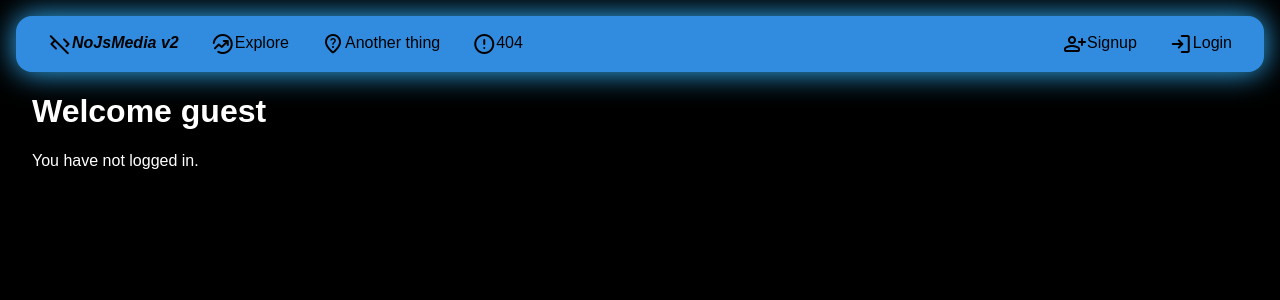
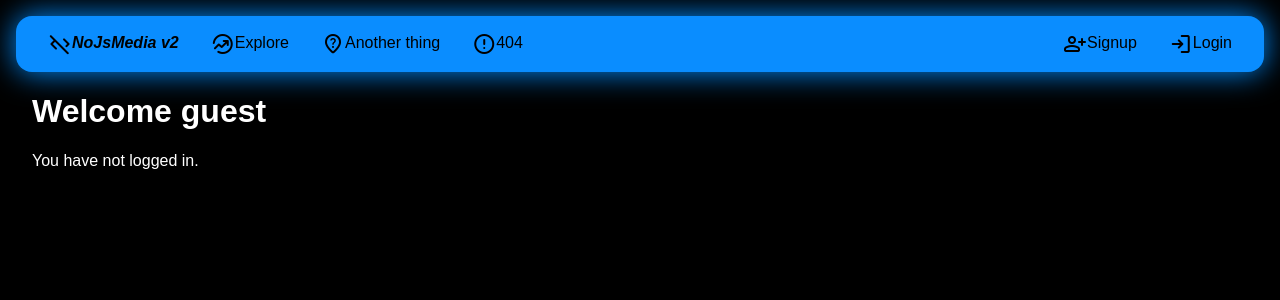
Before and after one commit to Quantum-Codes/NoJsMedia-V2, a Flask app: page / in a window 1280 px wide. Shown: the top 300 px of the page. Run offline with Flask 3, Linux system fonts and the light colour scheme.

Commit message:
make nav less pale

```diff
--- a/static/base.css
+++ b/static/base.css
@@ -1,3 +1,7 @@
+:root {
+  --glowcolor: #008cff; /* before: 33b4ff */
+}
+
 body {
   margin: 0px;
   background: black; /* later use media selector for theme */
@@ -12,15 +16,15 @@ a {
 
 @keyframes glow {
   from {
-    box-shadow: 0 0 30px 0px #33b4ff;
+    box-shadow: 0 0 30px 0px var(--glowcolor);
   }
   to {
-    box-shadow: 0 0 30px 7px #33b4ff;
+    box-shadow: 0 0 30px 7px var(--glowcolor);
   }
 }
 
 #navbar {
-  background: #318ce0;
+  background: #0a8dff; /* before: 318ce0 */
   /* opacity: 0.9; */
   display: flex;
   flex-direction: row;
```
